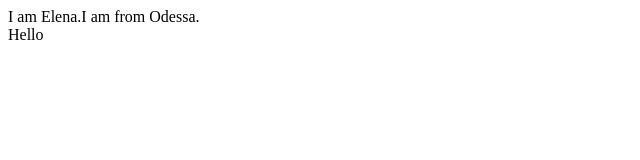
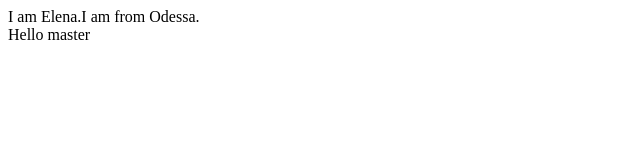
Before and after one commit to Elena176/git-sunny, a plain HTML site: page index.html in a window 1280 px wide. Shown: the full height of the page, 0-640 px from the left. Drawn offline with Linux system fonts and the light colour scheme.

Commit message:
hello master

```diff
--- a/index.html
+++ b/index.html
@@ -1,4 +1,4 @@
 <div>I am Elena.I am from Odessa.</div>
 <div>
-   Hello
+   Hello master
 </div>
```
